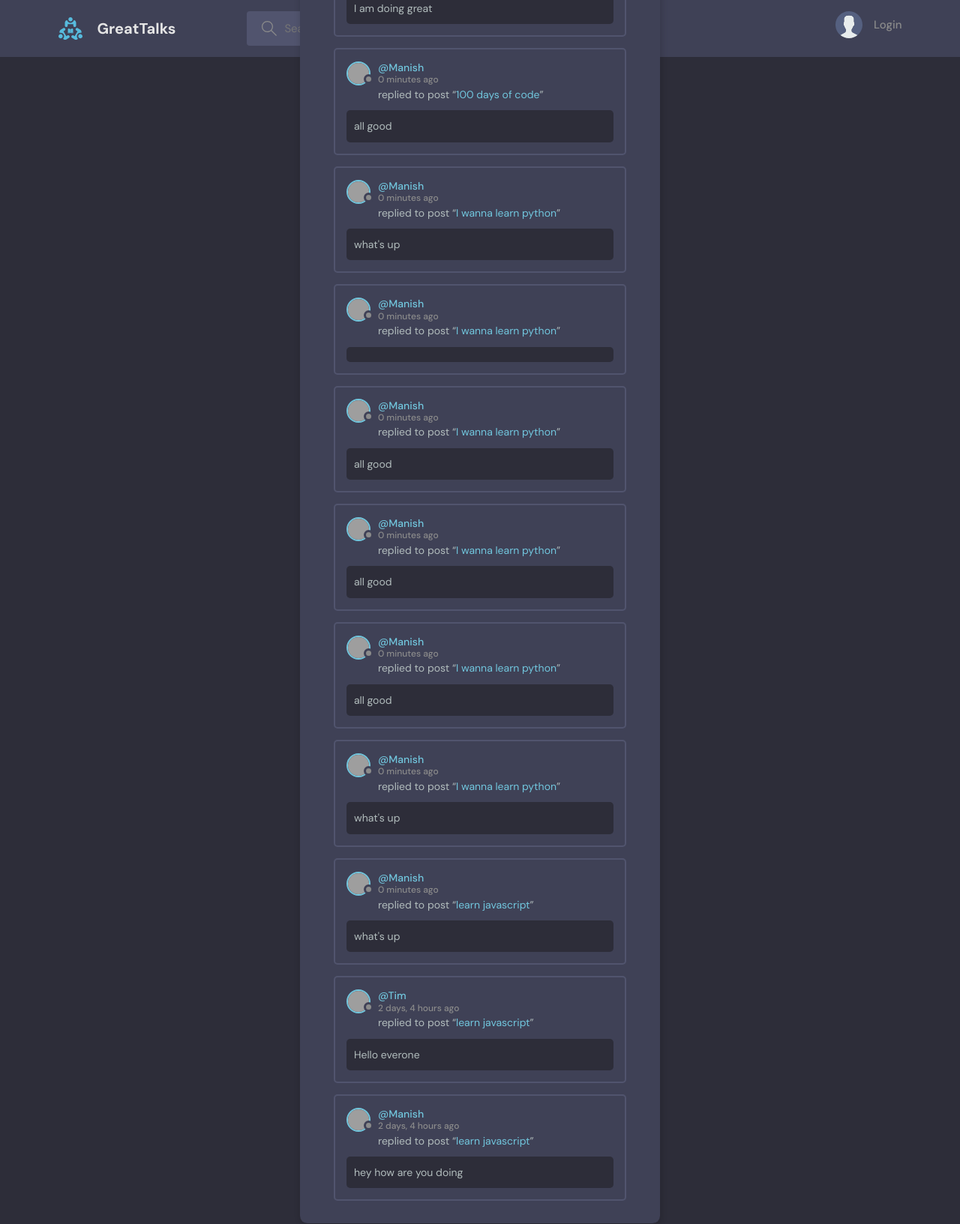
After one commit to Healthy-Manish/GreatTalks, a Django app: page /activity/ in a window 1280 px wide. The commit adds this page. Shown: the whole page at 75% size. Run offline with Django 4.2, Linux system fonts and the light colour scheme; data comes from the database, SQL or seed files in the repository; both versions use the stored data as it was after the commit; grey boxes are pictures that could not be loaded.

```diff
--- a/GreatTalks/settings.py
+++ b/GreatTalks/settings.py
@@ -38,6 +38,8 @@ INSTALLED_APPS = [
     'django.contrib.sessions',
     'django.contrib.messages',
     'django.contrib.staticfiles',
+
+    'rest_framework',
 ]
 
 MIDDLEWARE = [
--- a/GreatTalks/urls.py
+++ b/GreatTalks/urls.py
@@ -1,23 +1,9 @@
-"""
-URL configuration for GreatTalks project.
 
-The `urlpatterns` list routes URLs to views. For more information please see:
-    https://docs.djangoproject.com/en/4.2/topics/http/urls/
-Examples:
-Function views
-    1. Add an import:  from my_app import views
-    2. Add a URL to urlpatterns:  path('', views.home, name='home')
-Class-based views
-    1. Add an import:  from other_app.views import Home
-    2. Add a URL to urlpatterns:  path('', Home.as_view(), name='home')
-Including another URLconf
-    1. Import the include() function: from django.urls import include, path
-    2. Add a URL to urlpatterns:  path('blog/', include('blog.urls'))
-"""
 from django.contrib import admin
 from django.urls import path,include
 
 urlpatterns = [
     path('admin/', admin.site.urls),
-    path('',include('base.urls'))
+    path('',include('base.urls')),
+    path('api/', include('base.api.urls'))
 ]
--- /dev/null
+++ b/base/api/urls.py
@@ -0,0 +1,7 @@
+from django.urls import path
+from . import views
+
+urlpatterns = [
+    path('',views.getRoutes ),
+    path('rooms/',views.getRooms),
+]
--- /dev/null
+++ b/base/templates/base/activity.html
@@ -0,0 +1,66 @@
+{% extends 'main.html' %}
+
+{% block content %}
+
+    <main class="layout">
+      <div class="container">
+        <div class="layout__box">
+          <div class="layout__boxHeader">
+            <div class="layout__boxTitle">
+              <a href="{% url 'home' %}">
+                <svg version="1.1" xmlns="http://www.w3.org/2000/svg" width="32" height="32" viewBox="0 0 32 32">
+                  <title>arrow-left</title>
+                  <path
+                    d="M13.723 2.286l-13.723 13.714 13.719 13.714 1.616-1.611-10.96-10.96h27.625v-2.286h-27.625l10.965-10.965-1.616-1.607z"
+                  ></path>
+                </svg>
+              </a>
+              <h3>Recent Activities</h3>
+            </div>
+          </div>
+
+          <div class="activities-page layout__body">
+            {% for message in room_messages%}
+
+            <div class="activities__box">
+              <div class="activities__boxHeader roomListRoom__header">
+                <a href="{% url 'user-profile' message.user.id%}" class="roomListRoom__author">
+                  <div class="avatar avatar--small">
+                    <img src="https://randomuser.me/api/portraits/women/11.jpg" />
+                  </div>
+                  <p>
+                    @{{message.user}}
+                    <span>{{message.created|timesince}} ago</span>
+                  </p>
+                </a>
+                {% if request.user == message.user %}
+
+                <div class="roomListRoom__actions">
+                  <a href="{% url 'delete-message' message.id %}">
+                    <svg version="1.1" xmlns="http://www.w3.org/2000/svg" width="32" height="32" viewBox="0 0 32 32">
+                      <title>remove</title>
+                      <path
+                        d="M27.314 6.019l-1.333-1.333-9.98 9.981-9.981-9.981-1.333 1.333 9.981 9.981-9.981 9.98 1.333 1.333 9.981-9.98 9.98 9.98 1.333-1.333-9.98-9.98 9.98-9.981z"
+                      ></path>
+                    </svg>
+                  </a>
+                </div>
+                {% endif %}
+              </div>
+              <div class="activities__boxContent">
+                <p>replied to post “<a href="{% url 'room' message.room.id %}">{{message.room}}</a>”</p>
+                <div class="activities__boxRoomContent">
+                   {{message.body}}
+                </div>
+              </div>
+            </div>
+            {%  endfor %}
+          </div>
+        </div>
+      </div>
+    </main>
+
+    <script src="script.js"></script>
+  </body>
+</html>
+{% endblock content %}
--- a/base/templates/base/home.html
+++ b/base/templates/base/home.html
@@ -26,7 +26,7 @@
         </form>
         <div class="mobile-menuItems">
           <a class="btn btn--main btn--pill" href="{% url 'topics' %}">Browse Topics</a>
-          <a class="btn btn--main btn--pill" href="#">Recent Activities</a>
+          <a class="btn btn--main btn--pill" href="{% url 'activity' %}">Recent Activities</a>
         </div>
       </div>
 
--- a/base/templates/base/topic_component.html
+++ b/base/templates/base/topic_component.html
@@ -4,13 +4,14 @@
   </div>
   <ul class="topics__list">
       <li>
-        <a href="{%url 'home' %}" class="active">All <span></span>{{topics.count}}</a>
+          <a href="{% url 'home' %}" class="active">All <span>{{topics.count}}</span></a>
       </li>
       {% for topic in topics %}
       <li>
-        <a href="{%url 'home' %}?q={{topic.name}}">{{topic.name}} <span>{{topic.room_set.all.count}}</span></a>
+          <a href="{% url 'home' %}?q={{topic.name}}">{{topic.name}}<span>{{topic.room_set.all.count}}</span></a>
       </li>
       {% endfor %}
+
   </ul>
   <a class="btn btn--link" href="{% url 'topics' %}">
       More
--- a/base/urls.py
+++ b/base/urls.py
@@ -18,5 +18,5 @@ urlpatterns = [
     path('update-user/',views.updateUser,name="update-user"),
 
     path('topics/', views.topicPage, name="topics"),
-    # path('activity/', views.activityPage, name="activity"),
+    path('activity/', views.activityPage, name="activity"),
 ]
--- a/base/views.py
+++ b/base/views.py
@@ -67,7 +67,7 @@ def home(request):
                                 Q(name__icontains=q)|
                                 Q(description__icontains=q))
 
-    topics = Topic.objects.all()
+    topics = Topic.objects.all()[0:5]
     room_count = rooms.count()
     room_messages = Message.objects.filter(Q(room__topic__name__icontains=q))
 
@@ -185,4 +185,11 @@ def updateUser(request):
 
 
 def topicPage(request):
-    return render(request, 'base/topics.html', {})
+    q = request.GET.get('q') if request.GET.get('q')!=None else ''
+
+    topics = Topic.objects.filter(name__icontains=q)
+    return render(request, 'base/topics.html', {'topics':topics})
+
+def activityPage(request):
+    room_messages = Message.objects.all()
+    return render(request, 'base/activity.html',{'room_messages': room_messages})
```
Also changed, not shown: base/api/views.py (added, +16 -0 lines), base/templates/base/topics.html (+14 -19 lines), base/api/__init__.py (added), base/api/serializers.py (added), db.sqlite3. Lines whose indentation alone changed are shown as unchanged.
